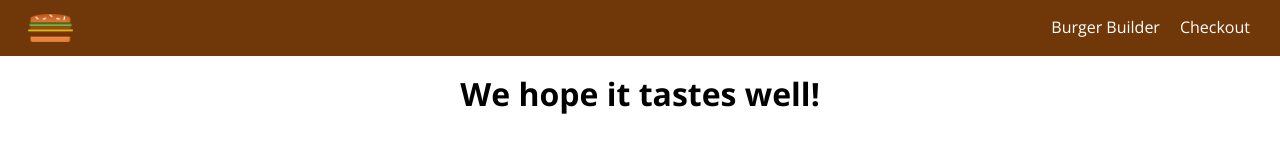
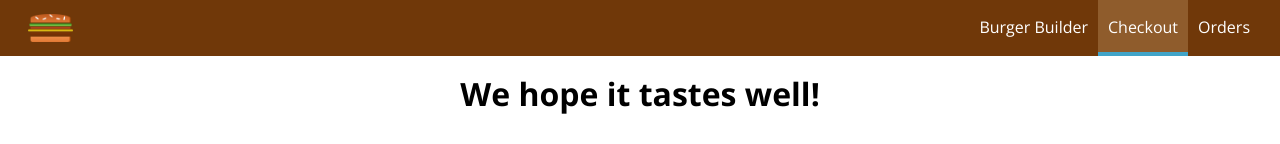
Before and after one commit to hamzaSorani83/react-burger-app, a React (Create React App) app: page /checkout in a window 1280 px wide. Shown: the top 144 px of the page. Built offline with nearby package versions, Linux system fonts and the light colour scheme; no server answers.

Commit message:
work on routing...

```diff
--- a/src/App.js
+++ b/src/App.js
@@ -4,6 +4,7 @@ import BurgerBuilder from './containers/BurgerBuilder/BurgerBuilder';
 import BurgerContextProvider from './BurgerBuilderContext';
 import Checkout from './containers/Checkout/Checkout'
 import { BrowserRouter, Routes,Route } from 'react-router-dom';
+import Orders from './containers/Orders/Orders'
 
 export default class App extends Component {
   render() {
@@ -15,6 +16,7 @@ export default class App extends Component {
               <Routes>
                 <Route path='/' element={<BurgerBuilder />} />
                 <Route path='/burger' element={<BurgerBuilder />} />
+                <Route path='/Orders' element={<Orders />} />
                 <Route path='checkout/*' element={ <Checkout /> } />
               </Routes>
             </Layout>
--- a/src/BurgerBuilderContext.js
+++ b/src/BurgerBuilderContext.js
@@ -38,9 +38,7 @@ export default function BurgerBuilderContext(props) {
     // get default ingredients from backend
     axios.get( 'ingredients.json' )
       .then( response => {
-        setIngredients( response.data );
-        // check if order isPurrchasable
-        isPurchasable( response.data );
+          setIngredients( response.data );
       } ).catch( error => {
         console.log( error );
       } );
@@ -51,11 +49,12 @@ export default function BurgerBuilderContext(props) {
       } ).catch( error => {
         console.log( error );
       } );
-  }, [isPurchasable] );
+  }, [] );
 
   isPurchasable = (ingredients) => {
     let sum = Object.values( {...ingredients} ).reduce( ( arr,el ) => { return arr + el},0 );
     setPurchasable( sum > 0 );
+    return sum > 0;
   }
 
   const handleAddIngredient = ( type ) => {
@@ -145,6 +144,13 @@ export default function BurgerBuilderContext(props) {
     setShowSideDrawer( !showSideDrawer );
   }
 
+  const resetAll = (  ) => {
+    setIngredients({...DEFAULT_INGREDIENTS})
+    setPrice(DEFAULT_PRICE)
+    setPurchasable(false)
+    setShowModal(false)
+  }
+
   let disabledIngredients = { ...ingredients };
 
   for (const key in disabledIngredients) {
@@ -165,6 +171,7 @@ export default function BurgerBuilderContext(props) {
       errorMessage,
       disabledIngredients,
       loading,
+      resetAll,
       handleAddIngredient,
       handleRemoveIngredient,
       purchaseContinueHandler,
--- a/src/components/Navigation/NavigationItems/NavigationItems.js
+++ b/src/components/Navigation/NavigationItems/NavigationItems.js
@@ -6,8 +6,9 @@ export default function NavigationItems() {
   return (
     <ul className={ classes.NavigationItems }>
 
-      <li> <NavLink to="/burger" >Burger Builder</NavLink></li>
-      <li> <NavLink to="/checkout" >Checkout</NavLink></li>
+      <li> <NavLink to="/burger"  className={({isActive}) => (isActive ? classes.active : 'none')}>Burger Builder</NavLink></li>
+      <li> <NavLink to="/checkout"   className={({isActive}) => (isActive ? classes.active : 'none')}>Checkout</NavLink></li>
+      <li> <NavLink to="/orders" className={({isActive}) => (isActive ? classes.active : 'none')}>Orders</NavLink></li>
     </ul>
   )
 }
--- a/src/components/Navigation/NavigationItems/NavigationItems.module.css
+++ b/src/components/Navigation/NavigationItems/NavigationItems.module.css
@@ -30,6 +30,7 @@
 }
 
 .NavigationItems li a:hover,
+.NavigationItems li a:active,
 .NavigationItems li a.active {
     color: #40A4C8;
 }
--- a/src/components/Order/CheckoutSummary/CheckoutSummary.js
+++ b/src/components/Order/CheckoutSummary/CheckoutSummary.js
@@ -11,7 +11,9 @@ export default function CheckoutSummary() {
   }
 
   const checkoutContinueHandler = () => {
-    return navigate( 'contact-data' );
+    return navigate( {
+      pathname: 'contact-data',
+    } );
   }
 
   return (
--- /dev/null
+++ b/src/components/Order/Order.js
@@ -0,0 +1,11 @@
+import React from 'react'
+import classes from './Order.module.css'
+
+export default function Order() {
+  return (
+    <div className={classes.Order}>
+      <p>Ingredients: Salad(1)</p>
+      <p>Price: <strong>USD 5.45</strong></p>
+    </div>
+  )
+}
--- /dev/null
+++ b/src/components/Order/Order.module.css
@@ -0,0 +1,8 @@
+.Order {
+    width: 80%;
+    border: 1px solid #eee;
+    box-shadow: 0 2px 3px #ccc;
+    padding: 10px;
+    margin: 10px auto;
+    box-sizing: border-box;
+}
--- a/src/containers/Checkout/ContactData/ContactData.js
+++ b/src/containers/Checkout/ContactData/ContactData.js
@@ -1,69 +1,45 @@
-import React, { Component } from 'react';
+import React, { useContext, useState } from 'react'
 
 import Spinner from '../../../components/OrderList/Spinner/Spinner';
 import classes from './ContactData.module.css';
 import axios from '../../../axios-orders';
 import { BurgerContext } from '../../../BurgerBuilderContext';
+import { useNavigate } from 'react-router-dom';
 
-class ContactData extends Component {
-    static contextType = BurgerContext;
+export default function ContactData() {
+  const { ingredients,price, resetAll } = useContext( BurgerContext );
+  const [ loading,setLoading ] = useState( false );
+  const navigate = useNavigate();
 
-    state = {
-        name: '',
-        email: '',
-        address: {
-            street: '',
-            postalCode: ''
-        },
-        loading: false
+  const orderHandler = ( e ) => {
+    e.preventDefault();
+    setLoading(true)
+    const order = {
+      ingredients: { ...ingredients },
+      price: price,
+    };
+    axios.post( 'orders.json',order )
+      .then( response => {
+        console.log( response );
+        setLoading( false );
+        navigate( '/burger' );
+        resetAll();
+      } )
+      .catch( error => {
+      console.log( error );
+      setLoading(false)
+    } );
   }
-
-    // orderHandler = ( event ) => {
-    //     event.preventDefault();
-    //     this.setState( { loading: true } );
-    //     const order = {
-    //         ingredients: this.props.ingredients,
-    //         price: this.props.price,
-    //         customer: {
-    //             name: 'Max Schwarzmüller',
-    //             address: {
-    //                 street: 'Teststreet 1',
-    //                 zipCode: '41351',
-    //                 country: 'Germany'
-    //             },
-    //             email: 'test@test.com'
-    //         },
-    //         deliveryMethod: 'fastest'
-    //     }
-    //     axios.post( '/orders.json', order )
-    //         .then( response => {
-    //             this.setState( { loading: false } );
-    //             this.props.history.push('/');
-    //         } )
-    //         .catch( error => {
-    //             this.setState( { loading: false } );
-    //         } );
-    // }
-    orderHandler = ( e ) => {
-        e.preventDefault();
-        console.log( this.context.ingredients );
-        const order = {
-            ingredients: {...this.context.ingredients},
-        }
-        axios.post('orders.json', order)
-    }
-
-    render() {
   let form = (
     <form>
       <input className={classes.Input} type="text" name="name" placeholder="Your Name" />
       <input className={classes.Input} type="email" name="email" placeholder="Your Mail" />
       <input className={classes.Input} type="text" name="street" placeholder="Street" />
       <input className={classes.Input} type="text" name="postal" placeholder="Postal Code" />
-                <button className={`${ classes.Button } ${ classes.Success }`} onClick={this.orderHandler}>ORDER</button>
+      <button className={`${ classes.Button } ${ classes.Success }`} onClick={orderHandler}>ORDER</button>
     </form>
   );
-        if ( this.state.loading ) {
+  if ( loading ) {
     form = <Spinner />;
   }
   return (
@@ -71,8 +47,5 @@ class ContactData extends Component {
       <h4>Enter your Contact Data</h4>
       {form}
     </div>
-        );
+  )
 }
-}
-
-export default ContactData;
--- /dev/null
+++ b/src/containers/Orders/Orders.js
@@ -0,0 +1,12 @@
+import React from 'react'
+import Order from '../../components/Order/Order'
+
+export default function Orders() {
+  return (
+    <div>
+      <Order />
+      <Order />
+      <Order />
+    </div>
+  )
+}
```
Lines whose indentation alone changed are shown as unchanged.
